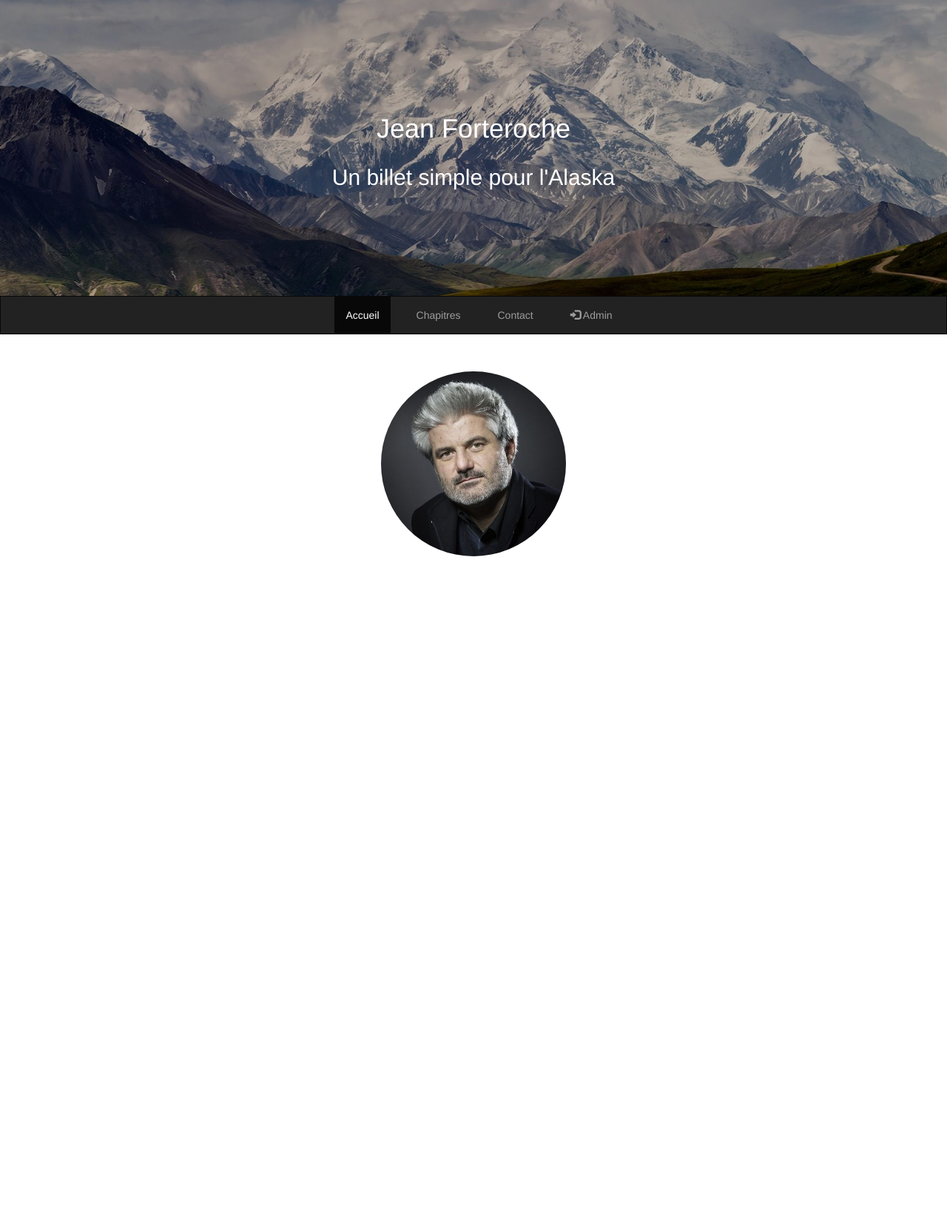
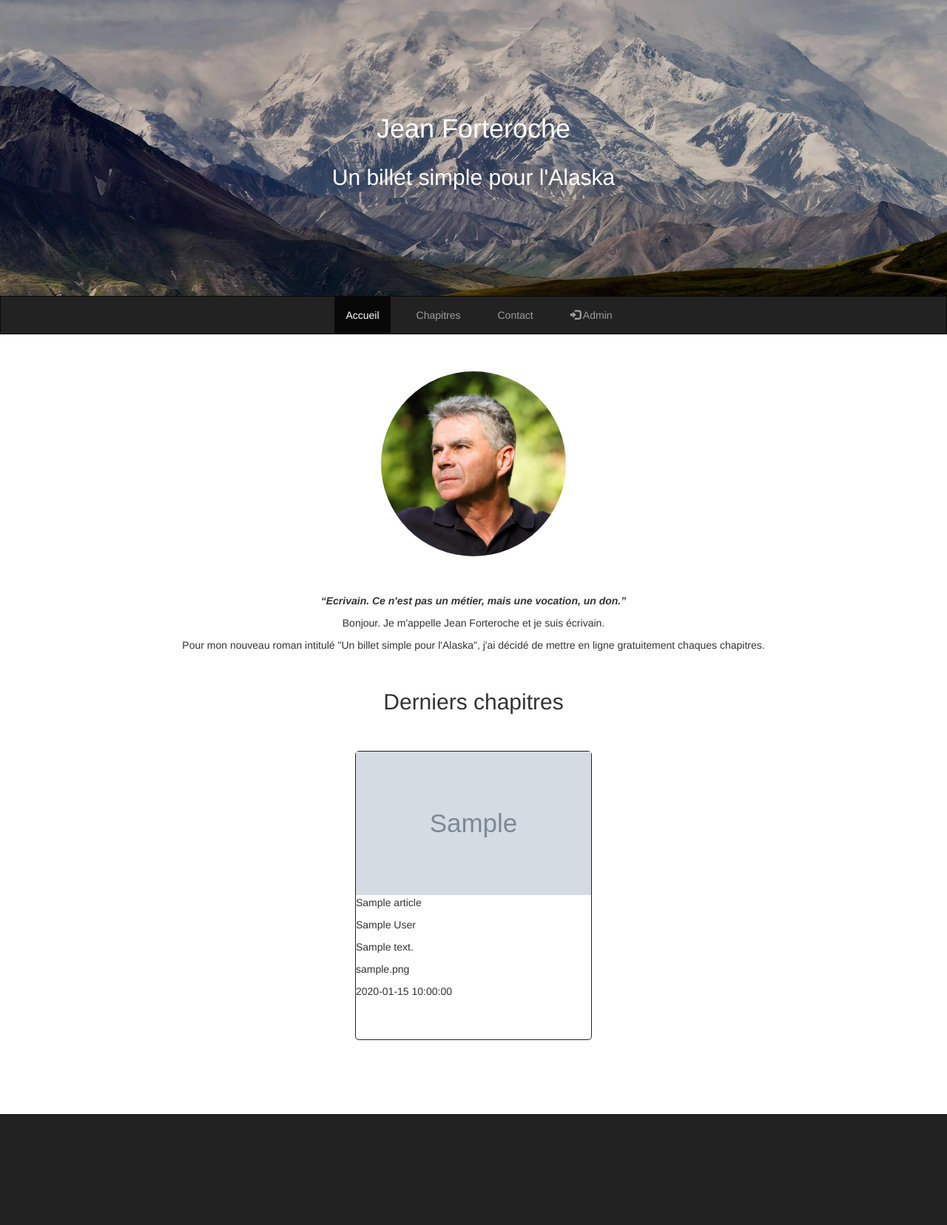
Before and after one commit to Drival59/Projet4, a PHP site: page / in a window 1280 px wide. Shown: the whole page at 74% size. Before the commit the page ends 752 px from the top, so only its background shows below. Run offline with PHP 8.4, Linux system fonts and the light colour scheme; tables that the repository leaves empty or names only in its code hold one stand-in row (values such as "Sample post"); grey boxes marked "Sample" are stand-in pictures; some libraries are stand-ins or nearby versions.

Commit message:
Ajout des images pour les chapitres

```diff
--- a/controler/frontend.php
+++ b/controler/frontend.php
@@ -6,7 +6,7 @@ require_once('model/PostManager.php');
 function index()
 {
   $postManager = new PostManager();
-  $fivePosts = $postManager->getFivePosts();
+  $lastPosts = $postManager->getLastPosts(3);
 
   require('view/frontend/home.php');
 }
--- a/model/PostManager.php
+++ b/model/PostManager.php
@@ -3,15 +3,15 @@
 require_once('Manager.php');
 
 /**
- *
+ * class PostManager for manage posts on DB
  */
 class PostManager extends Manager
 {
 
-  public function getFivePosts()
+  public function getLastPosts($nbPosts)
   {
     $db = $this->dbConnect();
-    $req = $db->query('SELECT title, author, content, date_article FROM articles ORDER BY date_article DESC LIMIT 5');
+    $req = $db->query('SELECT title, author, content, img_article, date_article FROM articles ORDER BY date_article DESC LIMIT ' . $nbPosts . '');
     return $req;
   }
 
--- a/public/css/style.css
+++ b/public/css/style.css
@@ -22,7 +22,7 @@ header
   top: 0;
   right: 0;
   color: white;
-  background-color: rgba(0,0,0,0.3);
+  background-color: rgba(0,0,0,0.2);
 }
 .navbar
 {
@@ -36,7 +36,7 @@ header
 }
 #avatar-Forteroche
 {
-  background: url(../images/profil1.jpg) no-repeat top;
+  background: url('../images/profil1.jpg') no-repeat top;
   background-size: cover;
   border-radius: 50%;
   width: 250px;
@@ -45,7 +45,37 @@ header
   margin: auto;
   margin-top: 50px;
 }
+#presentation
+{
+  margin-top: 50px;
+  text-align: center;
+}
+#quote
+{
+  font-style: italic;
+  font-weight: bold;
+}
+#lastChapters
+{
+  text-align: center;
+  margin-top: 50px;
+  margin-bottom: 50px;
+}
+#lastPosts
+{
+  margin: auto;
+  display: flex;
+  justify-content: space-around;
+}
+.postHome
+{
+  border: 1px solid #222222;
+  width: 25%;
+  border-radius: 5px;
+}
 footer
 {
   height: 150px;
+  background-color: #222222;
+  margin-top: 100px;
 }
--- a/view/frontend/home.php
+++ b/view/frontend/home.php
@@ -1,7 +1,37 @@
 <?php $title = 'Jean Forteroche - Écrivain'; ?>
 <?php ob_start(); ?>
 
-<div id="avatar-Forteroche">
+<div id="avatar-Forteroche"></div>
+<div id="presentation">
+  <p id="quote">“Ecrivain. Ce n'est pas un métier, mais une vocation, un don.”</p>
+  <p>Bonjour. Je m'appelle Jean Forteroche et je suis écrivain.</p>
+  <p>Pour mon nouveau roman intitulé "Un billet simple pour l'Alaska", j'ai décidé de mettre en ligne gratuitement chaques chapitres.</p>
+</div>
+
+<h2 id="lastChapters">Derniers chapitres</h2>
+
+<div id="lastPosts">
+
+  <?php
+
+
+    foreach ($lastPosts as $post) {
+      echo '<div class="postHome">';
+      echo '<img src="public/images/' . $post['img_article'] . '" alt="" width="100%" height="50%">';
+      echo "<p>" . $post['title'] . "</p>";
+      echo "<p>" . $post['author'] . "</p>";
+      echo "<p>" . $post['content'] . "</p>";
+      echo "<p>" . $post['img_article'] . "</p>";
+      echo "<p>" . $post['date_article'] . "</p>";
+      echo '</div>';
+
+
+
+    }
+
+
+  ?>
+
 </div>
 
 
```
Also changed, not shown: model/CommentManager.php (deleted), public/images/alaska1.jpg (added), public/images/alaska2.jpg (added), public/images/alaska3.jpg (added), public/images/profil1.jpg, view/frontend/commentView.php (deleted), view/frontend/postView.php (deleted).
